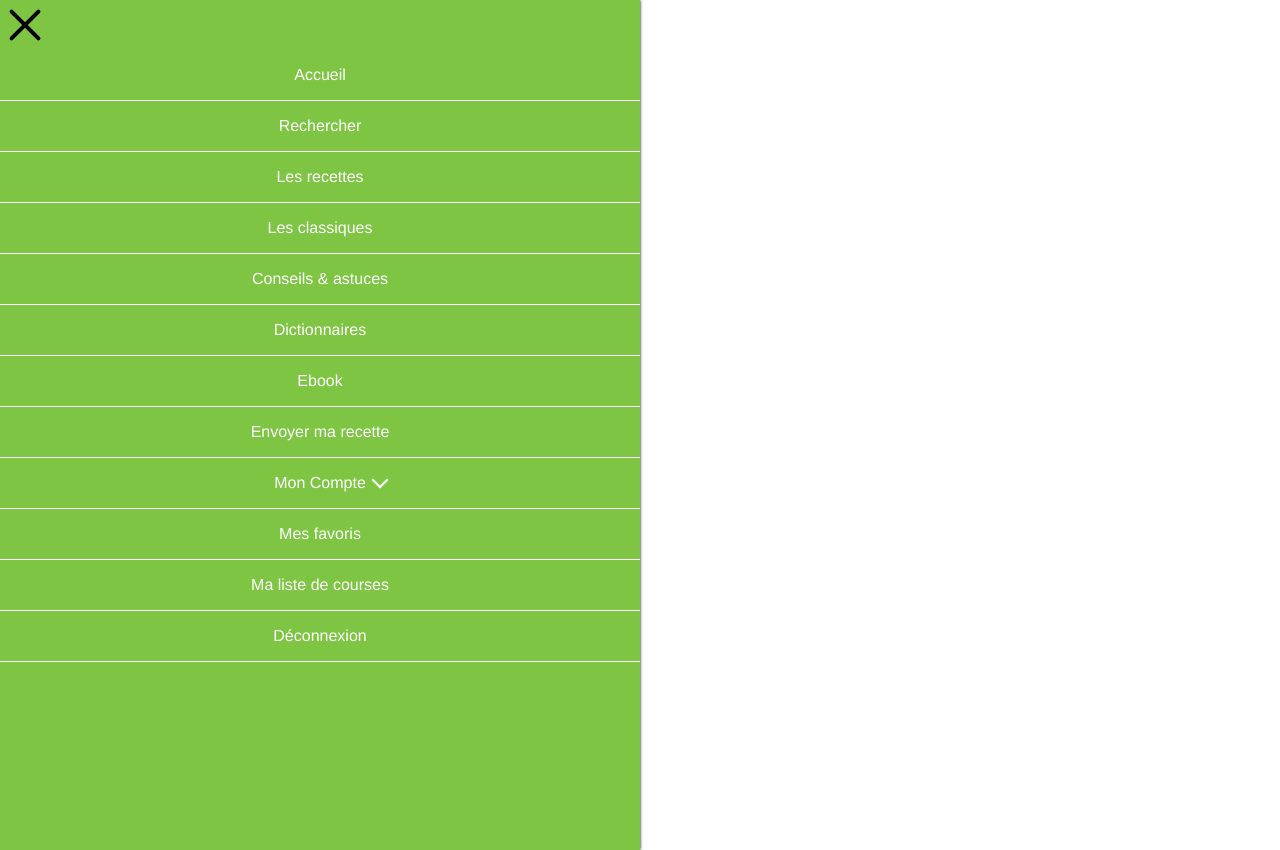
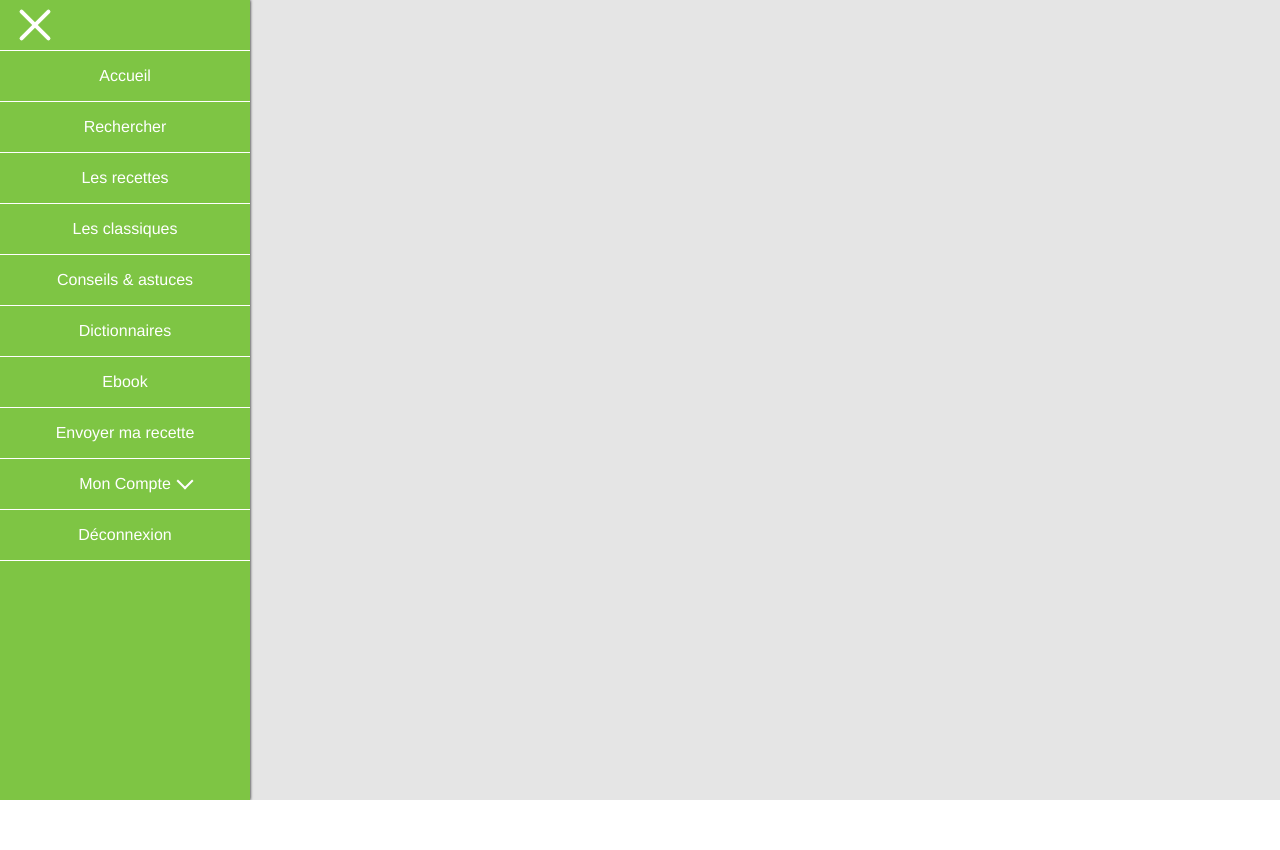
Before and after one commit to WildCodeSchool/healthymood-front, a React (Create React App) app: page /conseils-astuces in a window 1280 px wide. Both pictures are taken after a click on the element 25 px from the left and 25 px from the top of the page. After the commit the page ends 800 px from the top, so only its background shows below. Built offline with nearby package versions, Linux system fonts and the light colour scheme.

Commit message:
adding submenu

```diff
--- a/src/Components/Menu.js
+++ b/src/Components/Menu.js
@@ -76,62 +76,62 @@ const navigationElements = [
         withSubmenu: false
     }
 
-]
+];
 
-class Menu extends React.Component {
-    constructor(props) {
-        super(props);
-        this.state = {
-            burgerOpened: false,
+function Menu() {
+    function openMenu() {
+        const navigationMenu = document.querySelector('#navigation-sidebar');
+        const burgerMenu = document.querySelector('#burger-menu');
+        const subMenu = document.getElementsByClassName('submenu');
+        const overlay = document.querySelector('.overlay');
+        overlay.classList.toggle('hidden');
+        navigationMenu.classList.toggle('opened');
+        burgerMenu.classList.toggle('opened');
+        for (let i = 0; i < subMenu.length; i++) {
+            subMenu[i].classList.add('hidden');
         }
     }
-
-    openMenu = () => {
-        const navigationMenu = document.querySelector('#navigation-sidebar');
-        const burgerMenu = document.querySelector('#burger-menu')
-        navigationMenu.classList.toggle('opened');
-        burgerMenu.classList.toggle('opened');
-    }
-    openSubmenu = () => {
+    function openSubmenu() {
         const subMenu = document.getElementsByClassName('submenu');
         for (let i = 0; i < subMenu.length; i++) {
             subMenu[i].classList.toggle('hidden');
         }
     }
 
-    render() {
     return (
         <>
-                <div className='burger-menu-container' onClick={this.openMenu}>
+            <div className='burger-menu-container' onClick={openMenu}>
                 <div id='burger-menu' className='burger-menu'>
                     <span className='burger-menu-line-one' />
                     <span className='burger-menu-line-two' />
                     <span className='burger-menu-line-three' />
                 </div>
-                </div >
+            </div>
 
-                <div id='navigation-sidebar' className='navigation-sidebar-container' >
+            <div className='overlay hidden' onClick={openMenu} />
+
+            <div id='navigation-sidebar' className='navigation-sidebar-container'>
                 {
                     navigationElements.map(element => {
                         return (
                             <NavLink key={element.text} exact to={element.link}>
-                                    <div className={element.submenu
+                                <div
+                                    className={element.submenu
                                         ? 'navigation-element-container submenu hidden'
                                         : element.withSubmenu
                                             ? 'navigation-element-container primary-menu with-submenu'
                                             : 'navigation-element-container primary-menu'}
-                                        onClick={element.withSubmenu && this.openSubmenu}
+                                    onClick={element.withSubmenu ? openSubmenu : undefined}
                                 >
                                     <p>{element.text}</p>
                                 </div>
                             </NavLink>
-                            )
+                        );
                     })
                 }
             </div>
         </>
-        )
-    }
+    );
 }
 
 export default Menu;
--- a/src/Styles/Menu.css
+++ b/src/Styles/Menu.css
@@ -12,6 +12,8 @@
     align-items:center;
     justify-content:center;
     z-index:99999;
+    cursor:pointer;
+    margin-left:10px;
 }
 .burger-menu-container .burger-menu span {
     width:80%;
@@ -29,11 +31,11 @@
 .burger-menu-container .burger-menu.opened span:nth-child(1) {
     width:80%;
     height:2px;
-    background-color:black;
+    background-color:white;
     display:block;
     margin:4px 0;
     border-radius:10px;
-    border:1px solid black;
+    border:1px solid white;
     transform:rotate(45deg);
 }
 .burger-menu-container .burger-menu.opened span:nth-child(2) {
@@ -42,11 +44,11 @@
 .burger-menu-container .burger-menu.opened span:nth-child(3) {
     width:80%;
     height:2px;
-    background-color:black;
+    background-color:white;
     display:block;
     margin:4px 0;
     border-radius:10px;
-    border:1px solid black;
+    border:1px solid white;
     transform:rotate(-45deg);
     margin-top:-8px;
 }
@@ -59,8 +61,9 @@
     z-index:99;
     transition: all 0.2s ease-in-out;
     transform:translateX(calc(-100% - 5px));
-    height:100vh;
+    height:calc(100vh - 50px);
     padding-top:50px;
+    max-width:250px;
 }
 .navigation-sidebar-container.opened {
     transform:translateX(0%);
@@ -95,5 +98,22 @@
     transform: rotate(135deg);
 }
 .navigation-sidebar-container .navigation-element-container.submenu.hidden {
-
+    display: none;
 }
+.navigation-element-container.submenu {
+    background-color:#008D36;
+}
+.navigation-sidebar-container a:nth-child(1) .navigation-element-container {
+    border-top:1px solid white;
+}
+.overlay {
+    position:absolute;
+    top:0;
+    left:0;
+    height:100vh;
+    width:100vw;
+    background-color:rgba(0, 0, 0, 0.1);
+}
+.overlay.hidden {
+    display:none;
+}
```
Also changed, not shown: src/App.js (+3 -5 lines), src/serviceWorker.js (+5 -5 lines). Lines whose indentation alone changed are shown as unchanged.
